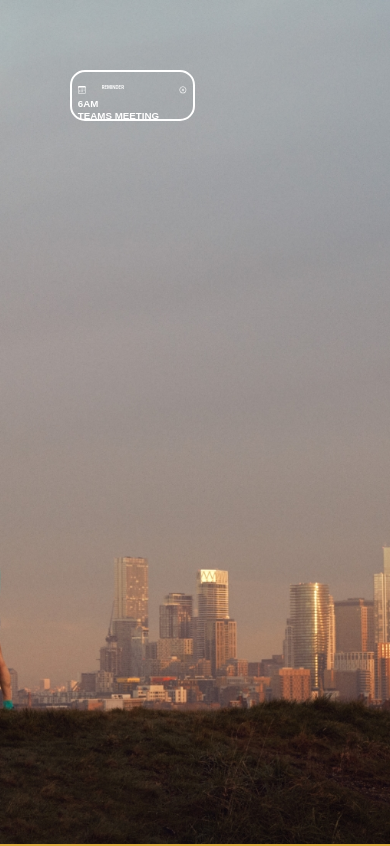
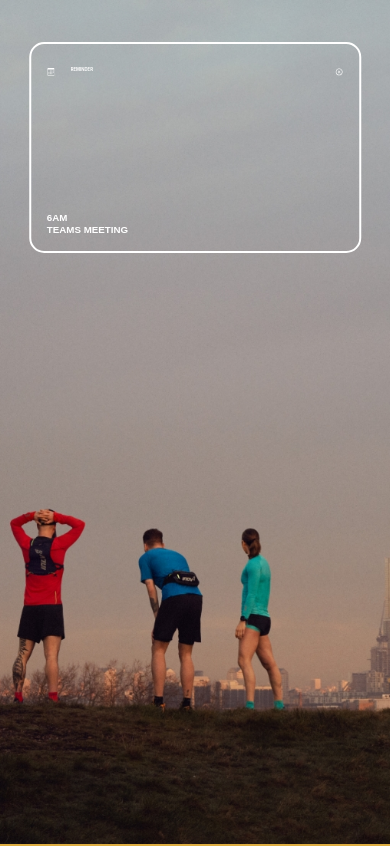
Before and after one commit to leoarthurwall/Inov8WebBuild, a React (Create React App) app: page / in a window 390 px wide. Shown: the top 846 px of the page. Built offline with nearby package versions, Linux system fonts and the light colour scheme.

Commit message:
set up mobile break points for section 1 image, and for the notifications of section 1

```diff
--- a/src/Components/SectionOne/SectionOne.js
+++ b/src/Components/SectionOne/SectionOne.js
@@ -5,20 +5,28 @@ import SectionOneNotification from "./SectionOneNotification/SectionOneNotificat
 
 const SectionOneContainer = styled.section`
   width: 100%;
-  height: 100vh;
-  background-position: 50%;
+  height: 80vh;
   background-size: cover;
+  background-repeat: no-repeat;
   position: relative;
   background-image: url(/assets/desktop/header.jpg);
   display: flex;
   justify-content: center;
   align-items: center;
+
+  @media only screen and (max-width: 761px) {
+    background-position: 25%;
+    height: 100vh;
+  }
+
 `;
 
 const SectionOne = () => {
-  return <SectionOneContainer>
-    <SectionOneNotification />
-  </SectionOneContainer>;
+  return (
+    <SectionOneContainer>
+      <SectionOneNotification />
+    </SectionOneContainer>
+  );
 };
 
 export default SectionOne;
--- a/src/Components/SectionOne/SectionOneNotification/SectionOneNotification.js
+++ b/src/Components/SectionOne/SectionOneNotification/SectionOneNotification.js
@@ -22,6 +22,15 @@ const NotificationContainer = styled.div`
     width: 425px;
     height: 173px;
     padding: 19px;
+  }
+  @media only screen and (max-width: 480px) {
+    top: 5%;
+    left: 50%;
+    transform: translate(-50%);
+
+    width: 85%;
+    height: 25%;
+    padding: 4%;
   }
 `;
 
@@ -59,7 +68,6 @@ const NotificationText = styled.h3`
   @media only screen and (max-width: 1280px) and (min-width: 429px) {
     font-size: 32px;
     line-height: 36px;
-
   }
 `;
 const IconIndividualContainer = styled.div`
```
